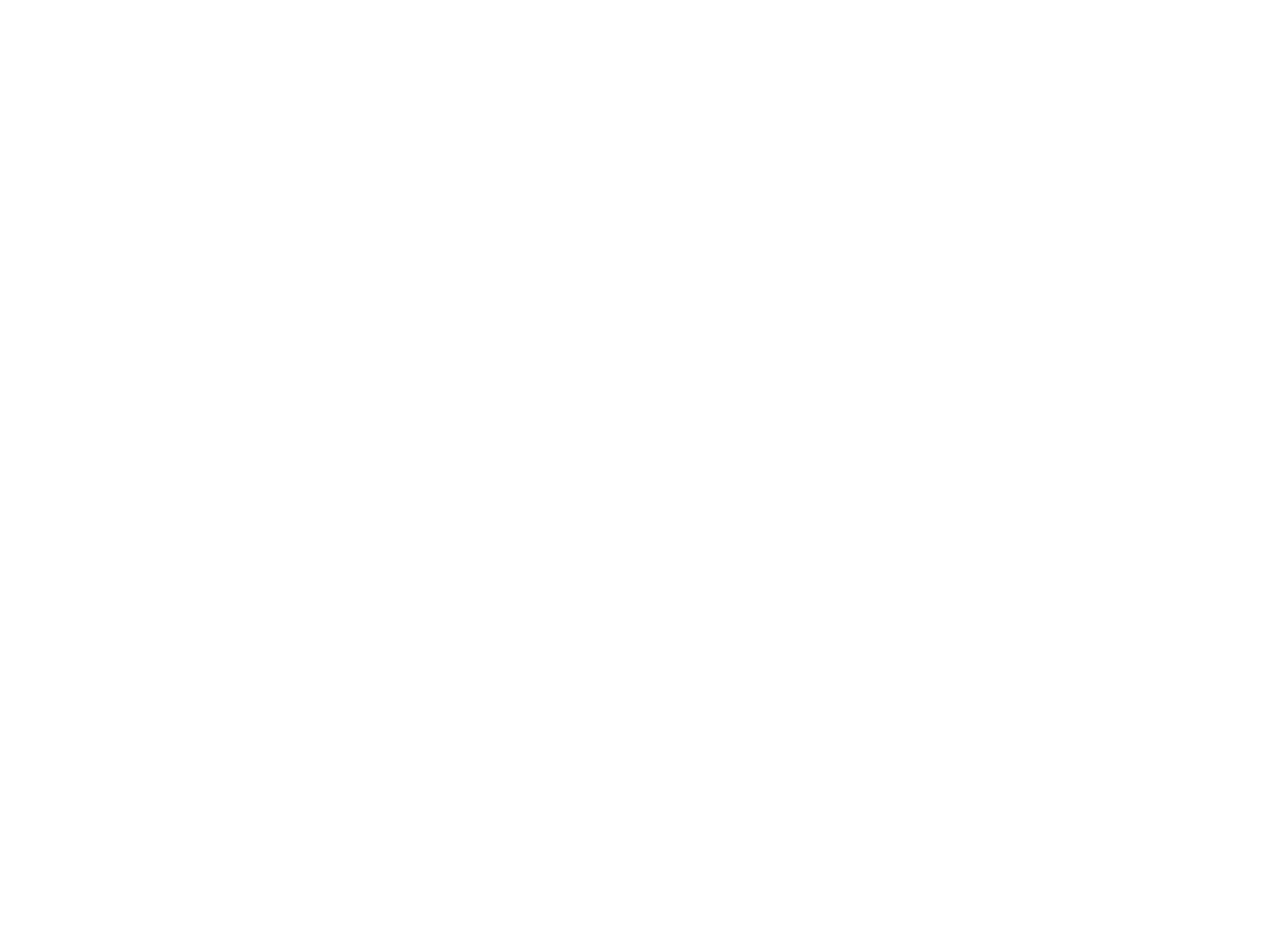
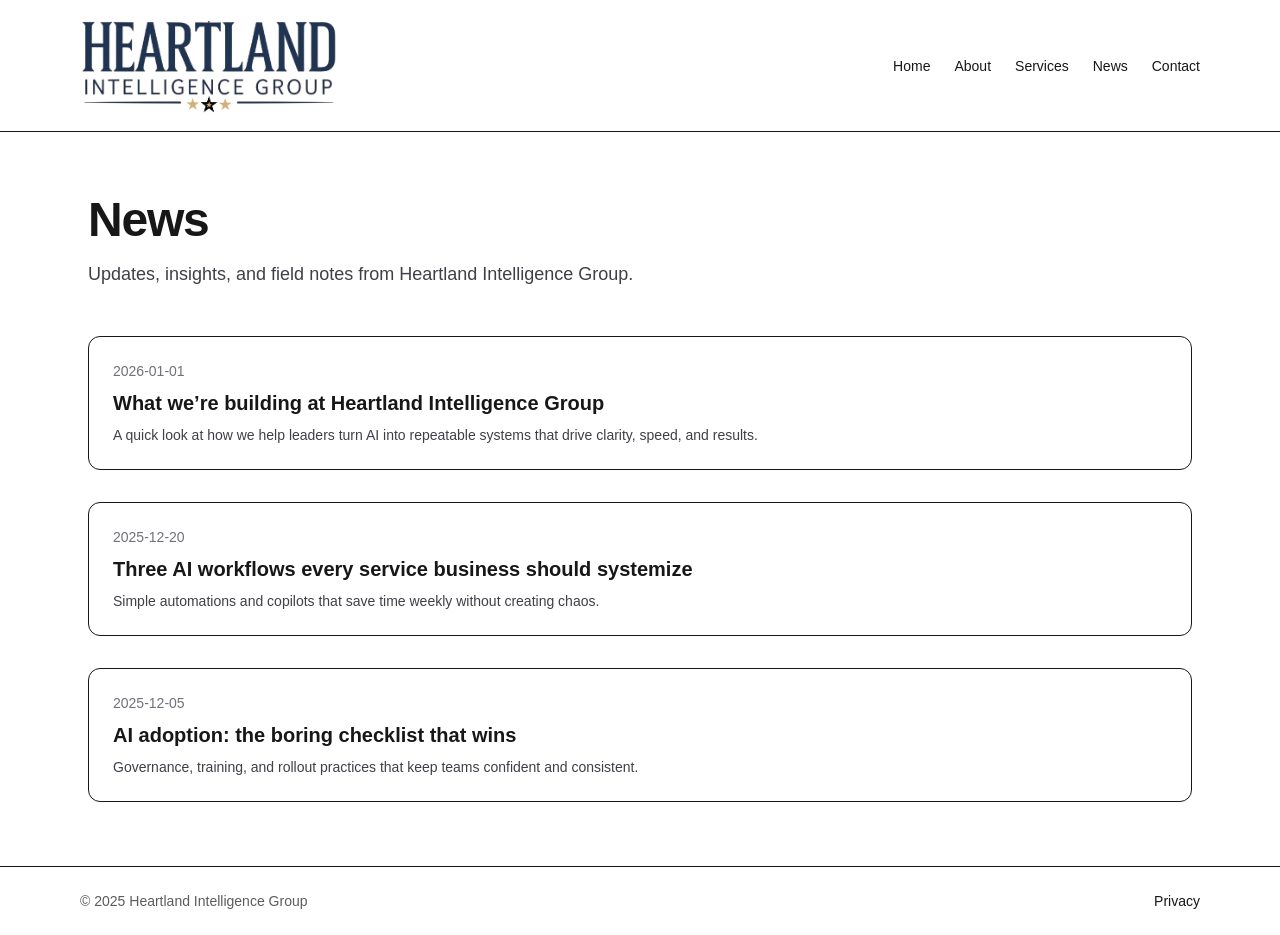
Before and after one commit to JMNajar/heartland-intelligence-group, a Next.js app: page /news in a window 1280 px wide. Before the commit this address had no page. Before the commit the page ends 800 px from the top, so only its background shows below. Built offline with nearby package versions, Linux system fonts and the light colour scheme.

Commit message:
Fix News index page

```diff
--- a/app/news/page.tsx
+++ b/app/news/page.tsx
@@ -1,50 +1,56 @@
 import Link from "next/link";
-import { notFound } from "next/navigation";
 
-const posts: Record<
-  string,
-  { title: string; date: string; content: string }
-> = {
-  "what-were-building": {
+const posts = [
+  {
+    slug: "what-were-building",
     title: "What we’re building at Heartland Intelligence Group",
     date: "2026-01-01",
-    content:
-      "We’re focused on helping leaders turn AI into repeatable, reliable systems.\n\nNot experiments. Not demos.\nSystems that actually support decisions and execution.",
+    excerpt:
+      "A quick look at how we help leaders turn AI into repeatable systems that drive clarity, speed, and results.",
   },
-  "three-ai-workflows": {
+  {
+    slug: "three-ai-workflows",
     title: "Three AI workflows every service business should systemize",
     date: "2025-12-20",
-    content:
-      "Most AI value doesn’t come from big ideas.\nIt comes from boring workflows done consistently.",
+    excerpt:
+      "Simple automations and copilots that save time weekly without creating chaos.",
   },
-  "ai-adoption-checklist": {
+  {
+    slug: "ai-adoption-checklist",
     title: "AI adoption: the boring checklist that wins",
     date: "2025-12-05",
-    content:
-      "AI fails when governance and rollout are ignored.\nThis checklist avoids that.",
+    excerpt:
+      "Governance, training, and rollout practices that keep teams confident and consistent.",
   },
-};
+];
 
-export default function BlogPost({ params }: { params: { slug: string } }) {
-  const post = posts[params.slug];
-  if (!post) return notFound();
+export default function NewsPage() {
+  return (
+    <div className="mx-auto max-w-6xl px-6 py-16">
+      <h1 className="text-4xl font-semibold tracking-tight md:text-5xl">News</h1>
 
-  return (
-    <div className="mx-auto max-w-3xl px-6 py-16">
-      <Link href="/news" className="text-sm text-zinc-600 hover:underline">
-        ← Back to News
-      </Link>
+      <p className="mt-4 max-w-2xl text-lg text-zinc-700">
+        Updates, insights, and field notes from Heartland Intelligence Group.
+      </p>
 
-      <h1 className="mt-4 text-3xl font-semibold tracking-tight md:text-4xl">
-        {post.title}
-      </h1>
-      <div className="mt-2 text-sm text-zinc-500">{post.date}</div>
+      <div className="mt-12 grid gap-8">
+        {posts.map((post) => (
+          <article
+            key={post.slug}
+            className="rounded-xl border p-6 transition hover:bg-zinc-50"
+          >
+            <div className="text-sm text-zinc-500">{post.date}</div>
 
-      <article className="mt-8 space-y-4 text-zinc-800">
-        {post.content.split("\n").map((line, i) =>
-          line.trim() ? <p key={i}>{line}</p> : null
-        )}
-      </article>
+            <h2 className="mt-2 text-xl font-semibold">
+              <Link href={`/news/${post.slug}`} className="hover:underline">
+                {post.title}
+              </Link>
+            </h2>
+
+            <p className="mt-2 text-sm text-zinc-700">{post.excerpt}</p>
+          </article>
+        ))}
+      </div>
     </div>
   );
 }
```
